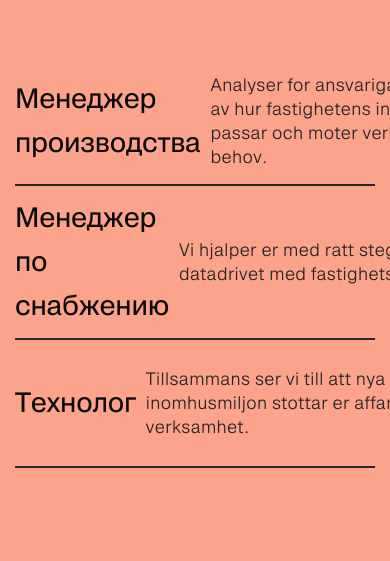
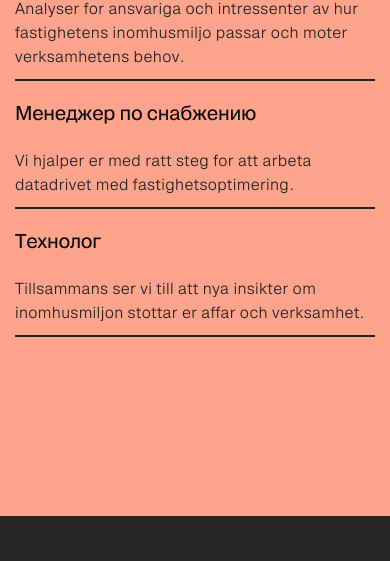
Before and after one commit to theibd56/xmtr, a website built with Vite: page pages/jobs.html in a window 390 px wide. Shown: the part 328-889 px from the top of the page. Built offline with nearby package versions, Linux system fonts and the light colour scheme.

Commit message:
adaptive for jobs page has been created

```diff
--- a/sass/_media.scss
+++ b/sass/_media.scss
@@ -11,3 +11,4 @@
 @use 'blocks/media/faq';
 @use 'blocks/media/review';
 @use 'blocks/media/list-page';
+@use 'blocks/media/jobs';
--- /dev/null
+++ b/sass/blocks/media/_jobs.scss
@@ -0,0 +1,45 @@
+@media screen and (max-width:992px) {
+  .jobs {
+    padding: 80px  0;
+    &-title {
+      margin-bottom: 50px;
+    }
+    &-row {
+      &__title {
+        font-size: 22px;
+      }
+    }
+
+  }
+}
+
+@media screen and (max-width:768px) {
+  .jobs-row {
+    flex-direction: column;
+    align-items: flex-start;
+    gap: 5px;
+    &__descr {
+      max-width: 100%;
+      min-width: 300px;
+    }
+  }
+}
+
+@media screen and (max-width:576px) {
+  .jobs {
+    padding: 50px 0;
+    &-title {
+      margin-bottom: 30px;
+    }
+    &-row {
+      flex-direction: column;
+      align-items: flex-start;
+      &__descr {
+        font-size: 16px;
+      }
+      &__title {
+        font-size: 20px;
+      }
+    }
+  }
+}
```
